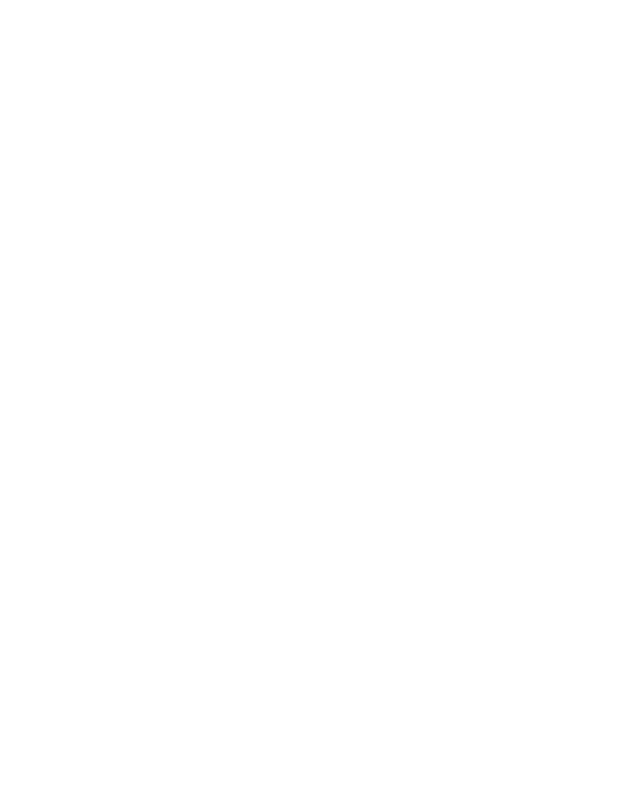
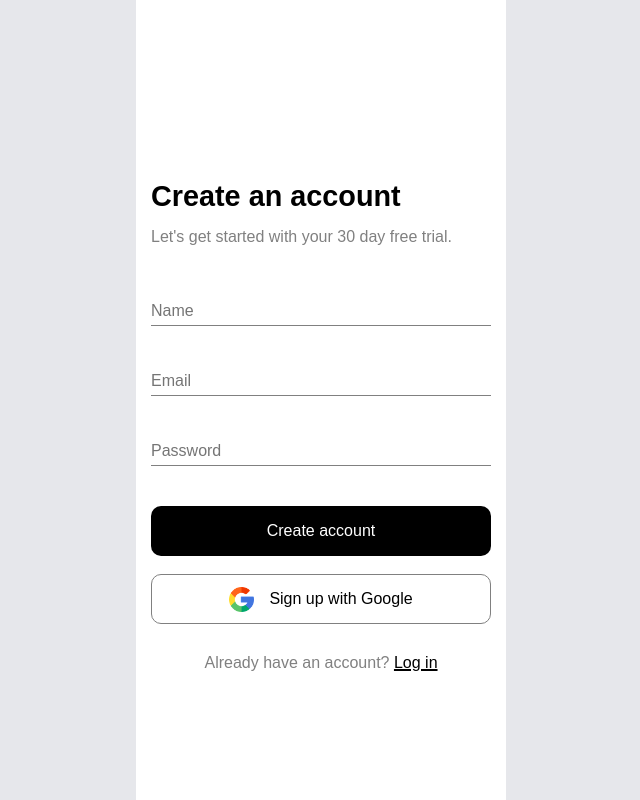
Before and after one commit to marceloxhenrique/project-login2, a plain HTML site: page index.html in a window 1280 px wide. Shown: the whole page, without its empty margins (319-959 px from the left). Drawn offline with Linux system fonts and the light colour scheme.

Commit message:
update form

```diff
--- /dev/null
+++ b/estilos/mobile.css
@@ -0,0 +1,114 @@
+@charset "UTF-8";
+
+*{
+    margin: 0px;
+    padding: 0px;
+    box-sizing: border-box;
+    font-family: Arial, Helvetica, sans-serif;
+}
+
+html, body {
+    background-color: #E6E7EB;
+    background-position: relative;
+    position: relative;
+    height: 100vh;
+}
+
+main {
+    position: absolute;
+    left: 50%;
+    top: 50%;
+    background-color: white;
+    width: 370px;
+    height: 800px;
+    transform: translate(-50%, -50%);
+    padding: 100px 15px 15px 15px;
+}
+
+section#login > h1 {
+    margin-top: 80px;
+    text-align: left;
+    padding-bottom: 15px;
+    font-size: 1.8em;
+    font-weight: bold;
+
+}
+section#login > p {
+    color: gray;
+    margin-bottom: 50px;
+
+}
+section#login > form > .log > input {
+    border: 1px solid gray;
+    border-top: none;
+    border-right: none;
+    border-left: none;
+    margin-bottom: 40px;
+    text-decoration: none;
+    height: 30px;
+    width: 340px;
+    font-size: 1em;
+
+
+}
+section#login > form > .log > input:focus {
+    outline: none;
+    background-color: white;
+}
+
+section#login > form > .log > input:focus-within {
+    background-color: white;
+}
+
+#login > form > #createAcc {
+    display: flex;
+    align-items: center;
+    justify-content: center;
+    background-color: black;
+    width: 340px;
+    height: 50px;
+    border-radius: 10px;
+    color: white;
+    text-decoration: none;
+
+}
+
+#login > form > #createAcc:hover {
+
+
+}
+
+#login > form > #signUp {
+    display: flex;
+    align-items: center;
+    justify-content: center;
+    border: 1px solid  gray;
+    width: 340px;
+    height: 50px;
+    text-decoration: none;
+    color: black;
+    border-radius: 10px;
+}
+
+#login > form > #signUp:hover {
+    background-color: rgb(217, 217, 217);
+
+}
+
+#img-google {
+    width: 25px;
+    margin-right: 15px;
+
+}
+
+#login > form > p {
+    text-align: center;
+    margin-top: 30px;
+    color: gray;
+}
+#login > form > p > a {
+    color: black;
+    font-weight: 500;
+    text-decoration: underline black 1.5px;
+
+}
--- a/index.html
+++ b/index.html
@@ -1,14 +1,54 @@
 <!DOCTYPE html>
 <html lang="en">
+
 <head>
     <meta charset="UTF-8">
     <meta http-equiv="X-UA-Compatible" content="IE=edge">
     <meta name="viewport" content="width=device-width, initial-scale=1.0">
+    <link rel="stylesheet" href="estilos/mobile.css">
     <title>Projeto Login 2</title>
 </head>
+
 <body>
     <main>
+        <div id="imagem">
+            <!-- Here goes the imagem -->
+        </div>
+        <section id="login">
+            <h1>
+                Create an account
+            </h1>
+            <p>
+                Let's get started with your 30 day free trial.
+            </p>
+            <form action="login.php" method="post">
+                <div class="log">
+                    <input type="text" name="name" id="iname" placeholder="Name" required>
+                </div>
 
+                <div class="log">
+                    <input type="email" name="email" id="iemail" placeholder="Email" required>
+                </div>
+
+                <div class="log">
+                    <input type="password" name="password" id="password" placeholder="Password" required>
+                </div>
+
+                <a href="#" id="createAcc">
+                    Create account
+                </a><br>
+
+                <a id="signUp" href="https://www.google.com/" target="_blank">
+                    <img id="img-google" src="./pictures/google-img.png"  alt="google-img">
+                    Sign up with Google
+                </a>
+
+                <p>
+                    Already have an account? <a href="#">Log in</a>
+                </p>
+            </form>
+        </section>
     </main>
 </body>
+
 </html>
```
Also changed, not shown: pictures/google-img.png (added), pictures/pexels-motional-studio-1081685 (1).jpg (added).
